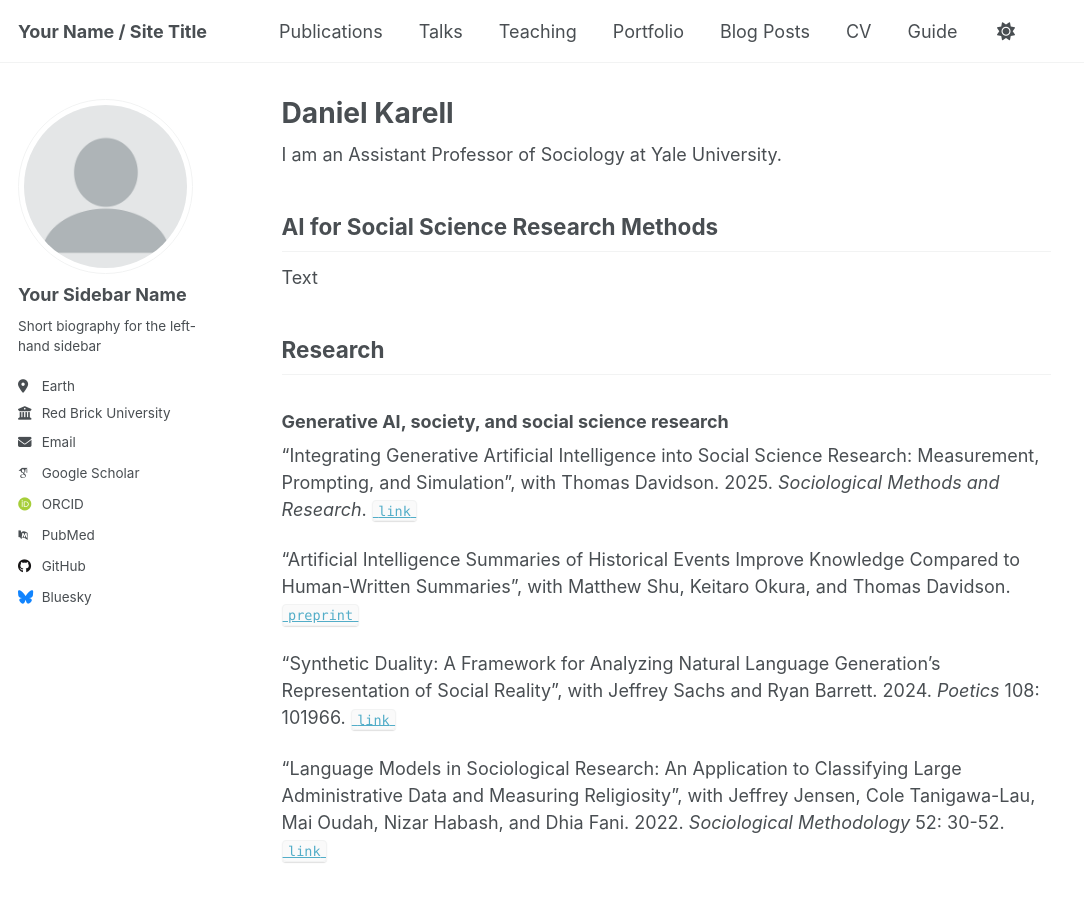
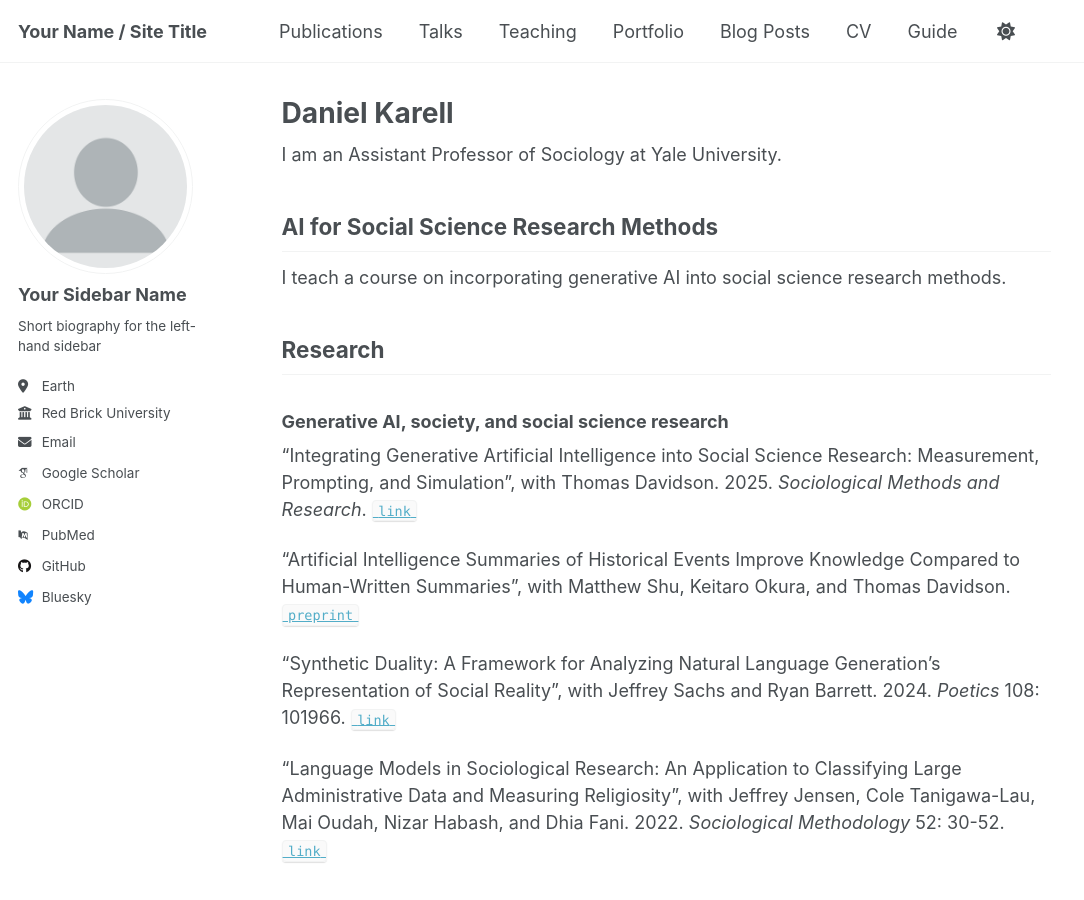
Before and after one commit to dkarell/dkarell.github.io, a Jekyll site: the page built from _pages/about.md, in a window 1280 px wide and 900 px high. Shown: the whole window, without its empty margins (0-1084 px from the left). Built offline with Jekyll 4.4.1, drawn with Linux system fonts in a browser that asks for light colours; some web fonts are replaced; a script that is not in the unit is left out.

Commit message:
Update about.md

```diff
--- a/_pages/about.md
+++ b/_pages/about.md
@@ -11,7 +11,7 @@ I am an Assistant Professor of Sociology at Yale University.
 
 ## AI for Social Science Research Methods
 
-Text
+I teach a course on incorporating generative AI into social science research methods.
 
 ## Research
 
```
